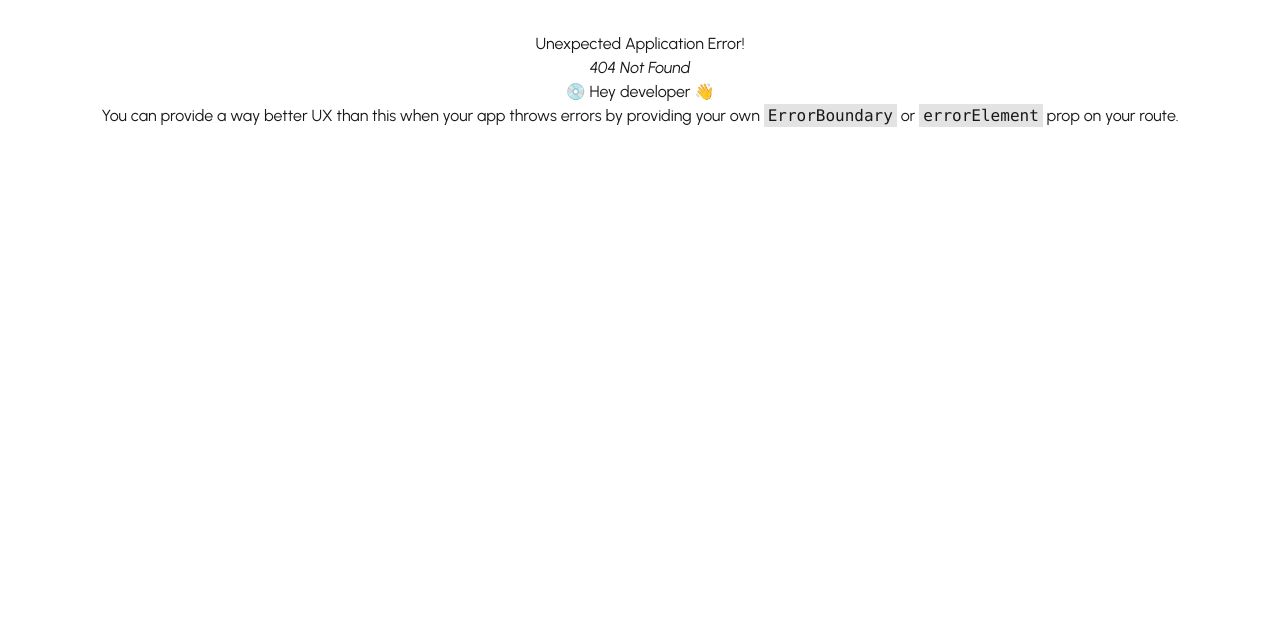
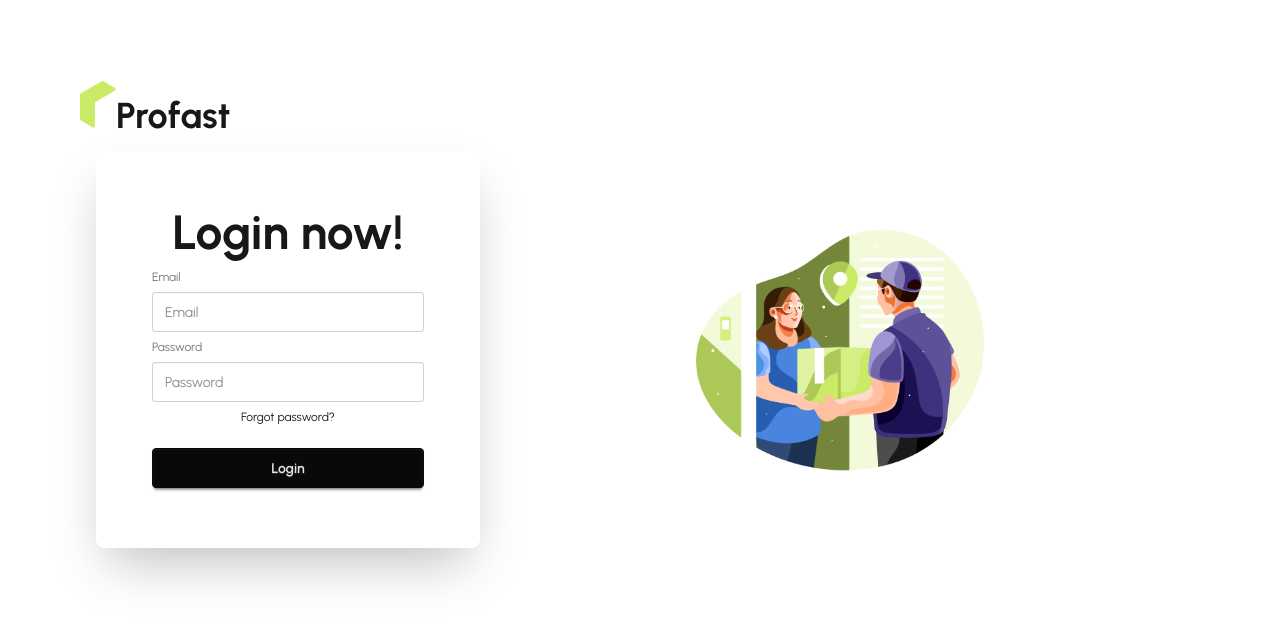
Before and after one commit to rayhanbri/module-63, a React (Vite) app: page /register in a window 1280 px wide. Before the commit this address had no page. Shown: the top 622 px of the page. Built offline with nearby package versions, Linux system fonts and the light colour scheme.

Commit message:
error handeling in react hook form

```diff
--- a/src/layout/AuthLayout.jsx
+++ b/src/layout/AuthLayout.jsx
@@ -5,7 +5,7 @@
 
 const AuthLayout = () => {
     return (
-        <div className="p-12 bg-base-200 ">
+        <div className="p-12  ">
             <div>
             <ProFastLogo></ProFastLogo>
             </div>
@@ -13,7 +13,7 @@
                 <div className='flex-1'>
                     <img
                     src={image}
-                    className="max-w-sm rounded-lg shadow-2xl"
+                    className="max-w-sm "
                 />
                 </div>
                 <div className='flex-1'>
--- a/src/pages/Authentication/Login/Login.jsx
+++ b/src/pages/Authentication/Login/Login.jsx
@@ -3,25 +3,31 @@
 
 
 const Login = () => {
-    const {register,handleSubmit} = useForm();
+    const { register, handleSubmit, formState: { errors } } = useForm();
 
-    const onSubmit = data =>{
+    const onSubmit = data => {
         console.log(data)
     }
     return (
-        <div>
+        <div className=''>
             <form onSubmit={handleSubmit(onSubmit)}>
                 <fieldset className="fieldset">
                     <label className="label">Email</label>
                     <input type="email" {...register('email')} className="input" placeholder="Email" />
 
                     <label className="label">Password</label>
-                    <input type="password" {...register('password')} className="input" placeholder="Password" />
+                    <input type="password" {...register('password', { required: true, minLength: 6 })} className="input" placeholder="Password" />
+                    {errors.password?.type === 'required'
+                    &&
+                    <p className='text-red-600'>Password is required</p>}
+                    {
+                        errors.password?.type === 'minLength' && <p className='text-red-500'>Password Must Be  6 Character</p>
+                    }
 
                     <div><a className="link link-hover">Forgot password?</a></div>
 
+                </fieldset>
                     <button className="btn btn-neutral mt-4">Login</button>
-                </fieldset>
             </form>
         </div>
     );
--- /dev/null
+++ b/src/pages/Authentication/Login/Register.jsx
@@ -0,0 +1,44 @@
+import React from 'react';
+import { useForm } from 'react-hook-form';
+
+const Register = () => {
+    const { register, handleSubmit ,formState : {errors}} = useForm()
+
+    const onSubmit = data => {
+        console.log(data)
+    }
+
+
+    return (
+        <div className="card bg-base-100 w-full max-w-sm shrink-0 shadow-2xl">
+            <div className="card-body">
+                <h1 className="text-5xl font-bold">Login now!</h1>
+                <form onSubmit={handleSubmit(onSubmit)}>
+                    <fieldset className="fieldset">
+                        {/* email  */}
+                        <label className="label">Email</label>
+                        <input type="email" {...register('email',{required:true})} className="input" placeholder="Email" />
+                        {
+                            errors.email?.type === "required" &&
+                            <p className='text-red-600'>This is required</p>
+                        }
+                        {/* password  */}
+                        <label className="label">Password</label>
+                        <input type="password" {...register('password',{required:true,minLength : 4})} className="input" placeholder="Password" />
+                        {
+                            errors.password?.type === 'required' && <p className='text-red-600'>Password is required</p>
+                        }
+                        {
+                            errors.password?.type === 'minLength' && <p className='text-red-600'>Password Must be 4 Character</p>
+                        }
+
+                        <div><a className="link link-hover">Forgot password?</a></div>
+                        <button className="btn btn-neutral mt-4">Login</button>
+                    </fieldset>
+                </form>
+            </div>
+        </div>
+    );
+};
+
+export default Register;
--- a/src/router/router.jsx
+++ b/src/router/router.jsx
@@ -6,6 +6,7 @@
 import AuthLayout from "../layout/AuthLayout";
 import { Component } from "react";
 import Login from "../pages/Authentication/Login/Login";
+import Register from "../pages/Authentication/Login/Register";
 
 
 export const router = createBrowserRouter([
@@ -27,6 +28,10 @@
             path:'/login',
             Component:Login
         },
+        {
+            path:'/register',
+            Component:Register
+        }
     ]
     }
 ]);
```
